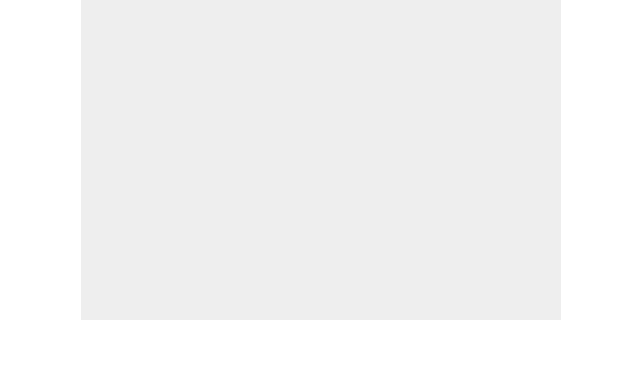
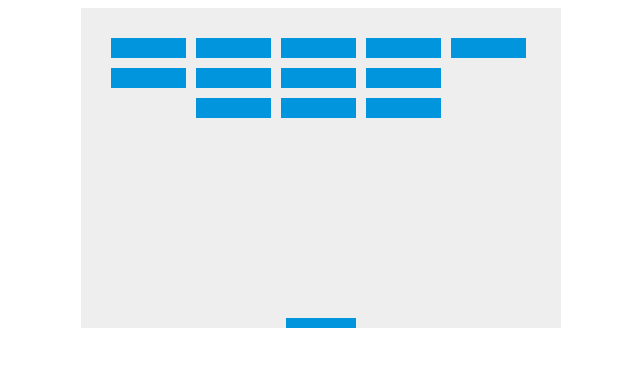
Before and after one commit to hellsinglord22/Breakout-, a plain HTML site: page game.html in a window 1280 px wide. Shown: the whole page, without its empty margins (319-959 px from the left). Drawn offline with Linux system fonts and the light colour scheme; files that its build step writes are made by us from their sources.

Commit message:
upload the game

```diff
--- a/game.html
+++ b/game.html
@@ -1,7 +1,7 @@
 <!DOCTYPE html>
 <head>
     <title>game</title>
-    <link rel="stylesheet" href="/css/master.css" media="screen" title="no title" charset="utf-8">
+    <link rel="stylesheet" href="master.css" media="screen" title="no title" charset="utf-8">
 
     <body>
         <canvas id="gameCanvas" width="480" height="320"></canvas>
--- a/master.css
+++ b/master.css
@@ -1,8 +1,3 @@
-*
-{
-    padding: 0;
-    margin: 0;
-}
 
 canvas
 {
--- a/script.js
+++ b/script.js
@@ -4,3 +4,187 @@ on the canves
  */
 var gameCanvas = document.getElementById("gameCanvas");
 var brush = gameCanvas.getContext("2d");
+
+// Bricks information
+var brickRowCount = 3;
+var brickColumnCount = 5;
+var brickWidth = 75;
+var brickHeight = 20;
+var brickPadding = 10;
+var brickOffsetTop = 30;
+var brickOffsetLeft = 30;
+
+// Storing Bricks inside a 2D array
+var bricks = [];
+for(var column = 0; column < brickColumnCount; column++) {
+    bricks[column] = [];
+    for(var row = 0; row < brickRowCount; row++) {
+        bricks[column][row] = { x: 0, y: 0, status: 1};
+    }
+}
+
+// initial position
+var x = gameCanvas.width / 2;
+var y = gameCanvas.height - 30;
+
+// the speed of the ball
+var xVelocity = 2;
+var yVelocity = -2;
+
+// the radious of the ball
+var radius = 10;
+var secuirty = 5;
+var colors = ["red", "green", "#0095DD"];
+var colorIterator = 0;
+
+// ball default color
+var defaultColor = "#0095DD";
+
+// give the ball a default color
+brush.fillStyle = defaultColor;
+
+// paddle dimnations
+var paddleWidth = 70;
+var paddleHeight = 10;
+
+// paddle itial position
+var paddleXPosition = (gameCanvas.width - paddleWidth) / 2;
+
+// control information
+var rightPressed = false;
+var leftPressed = false;
+
+
+// add event listener ( Game Control )
+document.addEventListener("keydown", keyDownHandler, false);
+document.addEventListener("keyup", keyUpHandler, false);
+
+// handling if ( <- or -> ) are hit
+function keyDownHandler(e){
+    if(e.keyCode == 39) {
+        rightPressed = true;
+    }
+    else if(e.keyCode == 37) {
+        leftPressed = true;
+    }
+}
+function keyUpHandler(e){
+    if(e.keyCode == 39) {
+        console.log(e.keyCode);
+        rightPressed = false;
+    }
+    else if(e.keyCode == 37) {
+        leftPressed = false;
+    }
+}
+
+
+// drawing the ball
+var drawBall = function()
+{
+    brush.beginPath();
+    brush.arc(x, y, radius, 0, Math.PI * 2);
+    brush.fill();
+    brush.closePath();
+};
+
+var bounceBall = function()
+{
+    if( (x - (radius / 2) - secuirty <= 0) || (x + (radius / 2) + secuirty >= gameCanvas.width))
+    {
+        xVelocity *= -1;
+        brush.fillStyle = colors[(++colorIterator) % 3];
+    }
+    else if (y - (radius / 2) - secuirty <= 0 )
+    {
+        yVelocity *= -1;
+        brush.fillStyle = colors[(++colorIterator) % 3];
+    }
+    else if (y + (radius / 2) + secuirty >= gameCanvas.height)
+    {
+        if(x > paddleXPosition - 7 && x < paddleXPosition + paddleWidth + 7)
+        {
+            yVelocity *= 1.1;
+            xVelocity *= 1.1;
+            yVelocity *= -1;
+        }
+        else
+        {
+            alert("GAME OVER");
+            document.location.reload();
+        }
+
+    }
+};
+
+// draw paddle
+var drawPaddle = function(){
+    brush.beginPath();
+    brush.rect(paddleXPosition, gameCanvas.height - 10, paddleWidth, paddleHeight);
+    brush.fillStyle = "#0095DD";
+    brush.fill();
+    brush.closePath();
+};
+
+var movePaddle = function(){
+    if(rightPressed && paddleXPosition < gameCanvas.width-paddleWidth) {
+        paddleXPosition += 7;
+    }
+    else if(leftPressed && paddleXPosition > 0) {
+        paddleXPosition -= 7;
+    }
+};
+
+// making a log
+function drawBricks() {
+    for(var c=0; c<brickColumnCount; c++) {
+        for(var r=0; r<brickRowCount; r++) {
+             if (bricks[c][r].status == 1)
+             {
+                var brickX = (c*(brickWidth+brickPadding))+brickOffsetLeft;
+                var brickY = (r*(brickHeight+brickPadding))+brickOffsetTop;
+                bricks[c][r].x = brickX;
+                bricks[c][r].y = brickY;
+                brush.beginPath();
+                brush.rect(brickX, brickY, brickWidth, brickHeight);
+                brush.fillStyle = "#0095DD";
+                brush.fill();
+                brush.closePath();
+             }
+
+        }
+    }
+}
+
+
+function collisionDetection(){
+    for(c=0; c<brickColumnCount; c++) {
+        for(r=0; r<brickRowCount; r++) {
+            var b = bricks[c][r];
+            if(b.status == 1) {
+                if(x > b.x && x < b.x+brickWidth && y > b.y && y < b.y+brickHeight) {
+                    yVelocity *= -1;
+                    b.status = 0;
+                }
+            }
+        }
+    }
+}
+
+
+
+function draw()
+{
+    brush.clearRect(0, 0, gameCanvas.width, gameCanvas.height);
+    drawBall();
+    drawPaddle();
+    drawBricks();
+    bounceBall();
+    collisionDetection();
+    movePaddle();
+    x += xVelocity;
+    y += yVelocity;
+}
+
+// start the game and bounce the ball
+setInterval(draw, 10);
```
